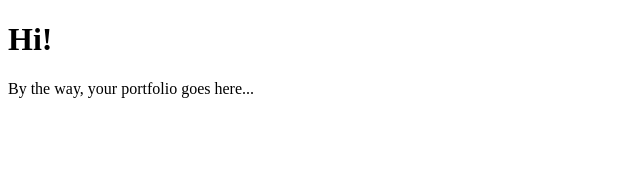
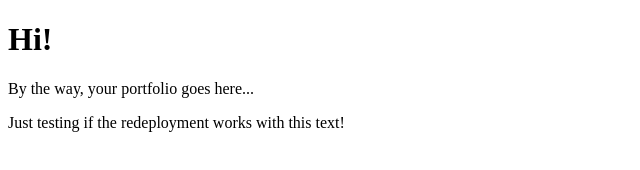
Before and after one commit to TawheedAhmed28/ta-portfolio, a plain HTML site: page index.html in a window 1280 px wide. Shown: the whole page, without its empty margins (0-640 px from the left). Drawn offline with Linux system fonts and the light colour scheme.

Commit message:
testing redeployment

```diff
--- a/index.html
+++ b/index.html
@@ -9,5 +9,6 @@
 <body>
     <h1>Hi!</h1>
     <p>By the way, your portfolio goes here...</p>
+    <p>Just testing if the redeployment works with this text!</p>
 </body>
 </html>
```
